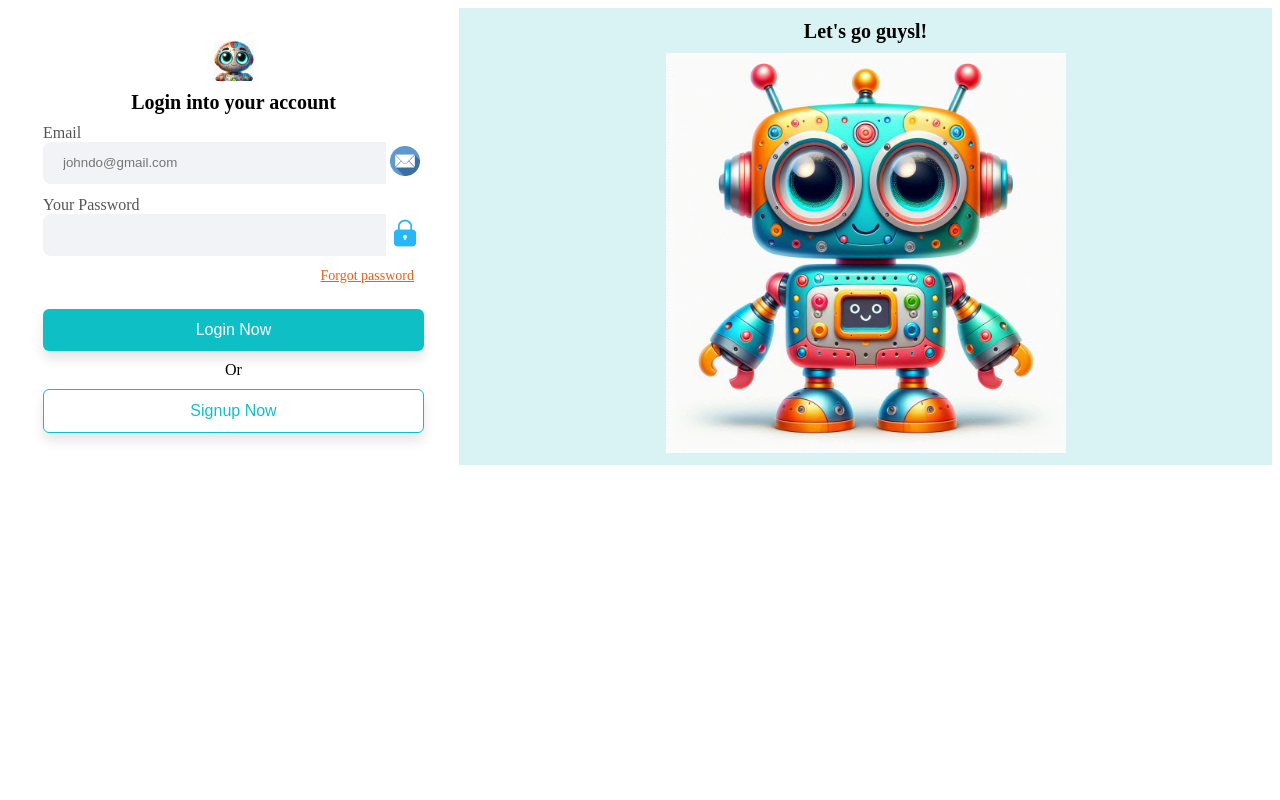
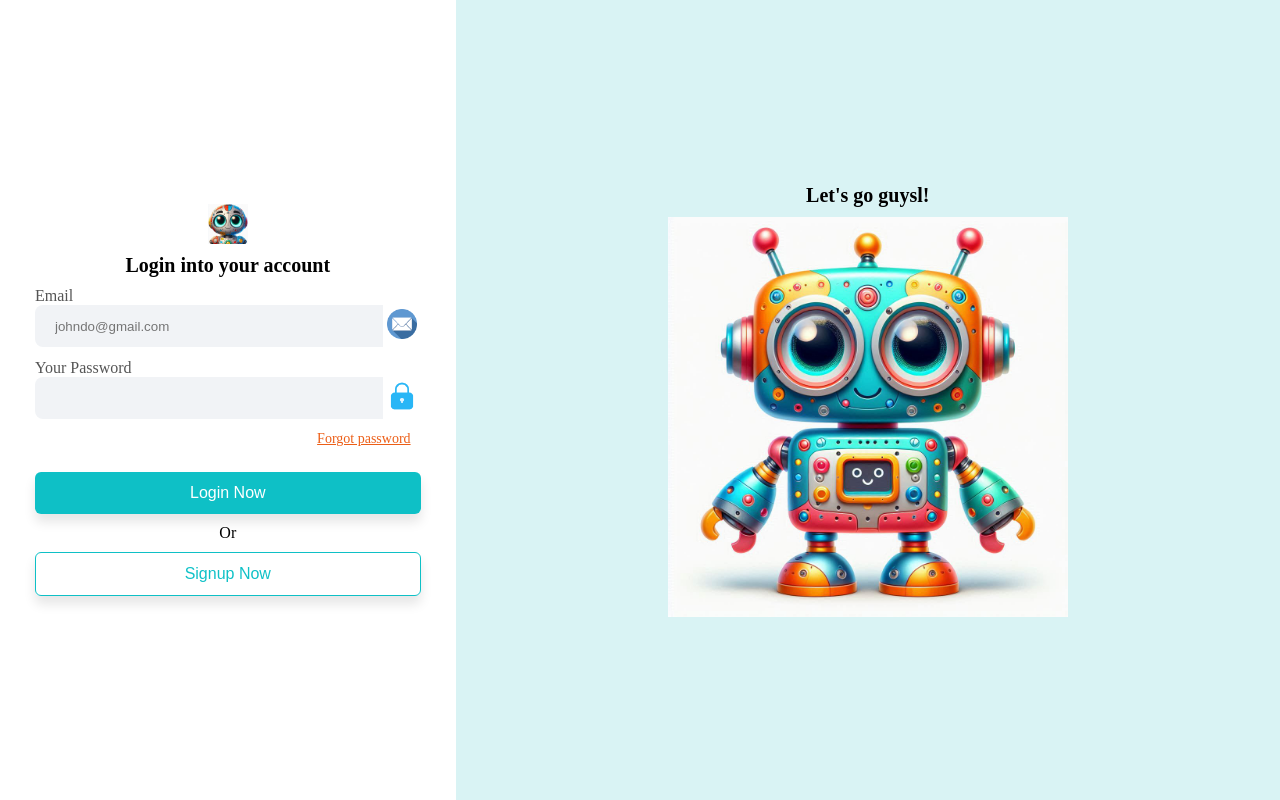
Before and after one commit to daniel13developer/Projetos-Angular, an Angular app in the folder website-login/: page /login in a window 1280 px wide. Built offline with nearby package versions, Linux system fonts and the light colour scheme.

Commit message:
ajuste da formatação global da pagina de login

```diff
--- a/website-login/src/app/components/default-login-layout/default-login-layout.component.scss
+++ b/website-login/src/app/components/default-login-layout/default-login-layout.component.scss
@@ -1,14 +1,3 @@
-* {
-    margin: 0;
-    padding: 0;
-    box-sizing:  border-box;
-}
-
-html,body   {
-    height: 100%;
-    width: 100%;
-}
-
 // $primary-color: #7001FD;
 $primary-color: #08bfc5f8;
 $text-color: #555555;
--- a/website-login/src/index.html
+++ b/website-login/src/index.html
@@ -6,6 +6,9 @@
   <base href="/">
   <meta name="viewport" content="width=device-width, initial-scale=1">
   <link rel="icon" type="image/x-icon" href="favicon.ico">
+  <link rel="preconnect" href="https://fonts.googleapis.com">
+<link rel="preconnect" href="https://fonts.gstatic.com" crossorigin>
+<link href="https://fonts.googleapis.com/css2?family=Poppins:ital,wght@0,100;0,200;0,300;0,400;0,500;0,600;0,700;0,800;0,900;1,100;1,200;1,300;1,400;1,500;1,600;1,700;1,800;1,900&display=swap" rel="stylesheet">
 </head>
 <body>
   <app-root></app-root>
--- a/website-login/src/styles.scss
+++ b/website-login/src/styles.scss
@@ -1 +1,10 @@
-/* You can add global styles to this file, and also import other style files */
+* {
+    margin: 0;
+    padding: 0;
+    box-sizing:  border-box;
+}
+
+html,body   {
+    height: 100%;
+    width: 100%;
+}
```
